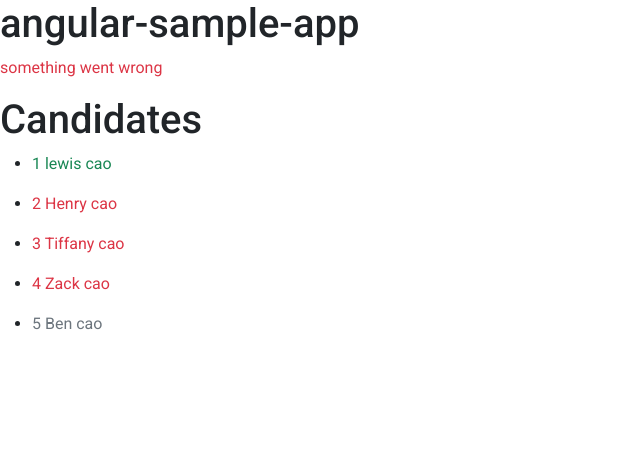
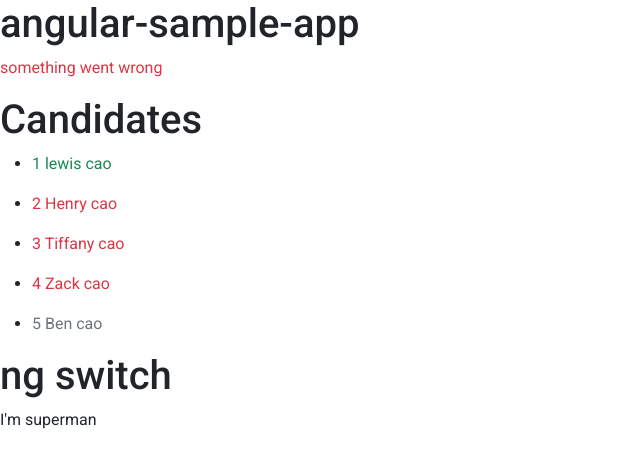
Before and after one commit to lewisccx/angular-sample-app, an Angular app: page / in a window 1280 px wide. Shown: the top 464 px of the page, without its empty margins (0-640 px from the left). Built offline with nearby package versions, Linux system fonts and the light colour scheme.

Commit message:
added ng switch

```diff
--- a/src/app/app.component.html
+++ b/src/app/app.component.html
@@ -14,13 +14,22 @@
         </div>
         <div >
             <p *ngIf="l" class="text-secondary">  {{i+1.}} {{contact.firstName}} {{contact.lastName}}</p>
-
         </div>
            <div >
             <p *ngIf="!l && !f" class="text-danger">  {{i+1.}} {{contact.firstName}} {{contact.lastName}}</p>
-
            </div>
     </li>
-
 </ul>
+<h1>ng switch</h1>
+<div [ngSwitch]="superhero">
+<p *ngSwitchCase="'batman'">
+    I'm batman
+</p>
+<p *ngSwitchCase="'superman'">
+    I'm superman
+</p>
+<p *ngSwitchDefault>
+    I'm nobody
+</p>
+</div>
 <router-outlet></router-outlet>
--- a/src/app/app.component.ts
+++ b/src/app/app.component.ts
@@ -9,6 +9,7 @@ export class AppComponent {
   title = 'angular-sample-app';
   success_msg = false
 
+  superhero = "superman"
   contacts = [
     {
       'firstName':'lewis',
```
